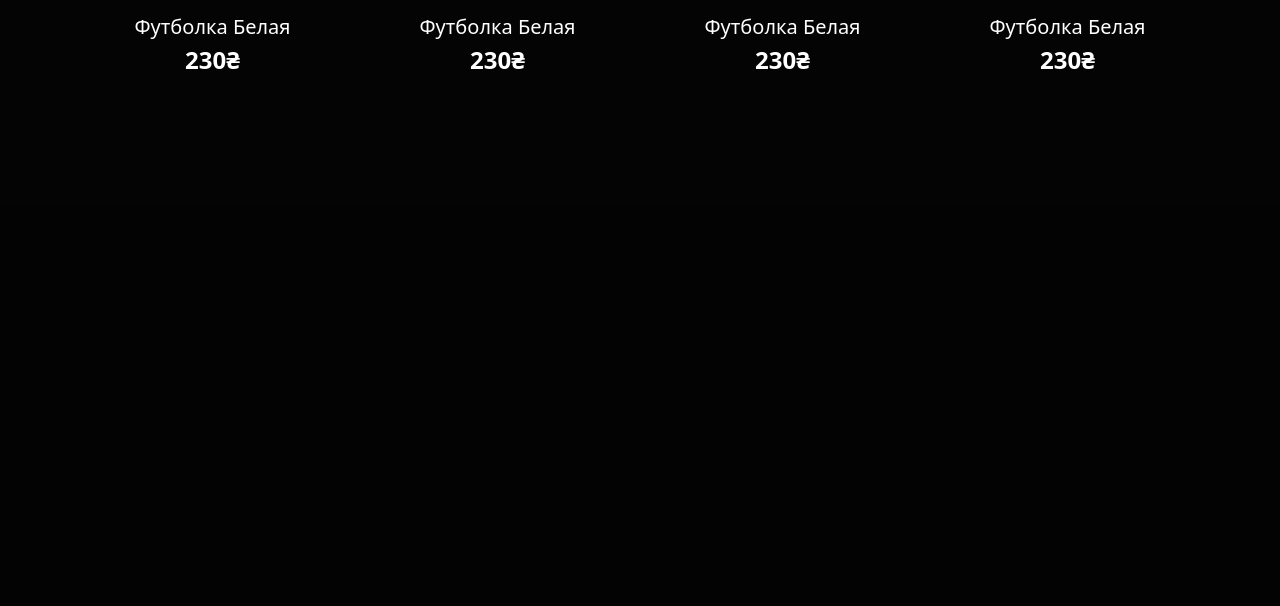
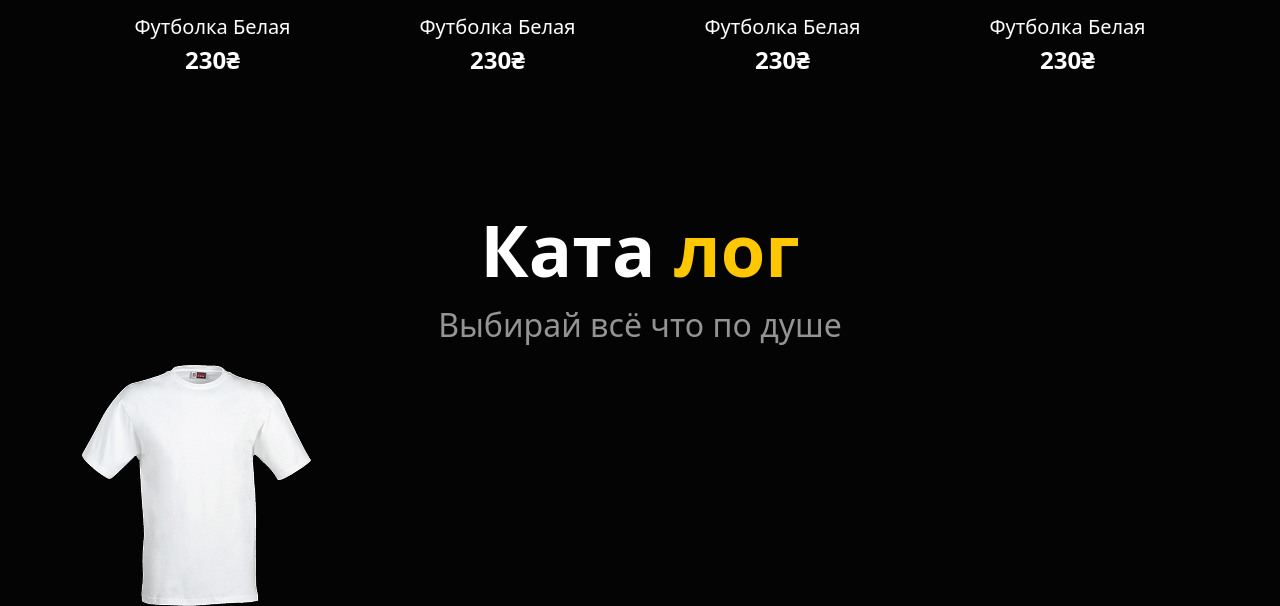
Before and after one commit to Zarina337/brandstore, a Django app: page / in a window 1280 px wide. Shown: the part 2020-2626 px from the top of the page. Before the commit the page ends 2089 px from the top, so only its background shows below. Run offline with Django 5.2, Linux system fonts and the light colour scheme; some libraries are stand-ins or nearby versions.

Commit message:
4nd commit

```diff
--- a/assets/css/main.css
+++ b/assets/css/main.css
@@ -143,3 +143,25 @@ body{
     }
 
 }
+
+
+.s4{
+
+.t1{
+    color: white;
+    font-size: 72px;
+    font-weight: 700;
+
+    span{
+        color: #FFC700;
+    }
+}
+.t2{
+    color:#949494;
+    font-size: 32px;
+    font-weight: 300;
+
+}
+
+
+}
--- a/assets/js/main.js
+++ b/assets/js/main.js
@@ -1,4 +1,4 @@
-function scrolltoleft(button){
+function scrolltoleft(button) {
     console.log(button)
     let wrapper = document.querySelector(`#${button.getAttribute('target')} .wrapper`)
     let w = wrapper.querySelector('.c-item').getBoundingClientRect().width
@@ -11,7 +11,7 @@ function scrolltoleft(button){
     });
 }
 
-function scrolltoRight(button){
+function scrolltoRight(button) {
     console.log(button)
     let wrapper = document.querySelector(`#${button.getAttribute('target')} .wrapper`)
     let w = wrapper.querySelector('.c-item').getBoundingClientRect().width
--- a/templates/base.html
+++ b/templates/base.html
@@ -12,7 +12,7 @@
     {% block content %}
 
     {% endblock %}
-    <script src="{static 'bootstrap/js/bootstrap.bumble'}"></script>
-    <script src="{static 'js/main.js}"></script>
+    <script src="{%static 'bootstrap/js/bootstrap.bundle.js'%}"></script>
+    <script src="{%static 'js/main.js'%}"></script>
 </body>
 </html>
--- a/templates/main.html
+++ b/templates/main.html
@@ -117,4 +117,16 @@
 
     </div>
 </section>
+
+<section class=" container s4">
+<h5 class="t1 text-center">Ката <span>лог</span></h5>
+<p class="t2 text-center">Выбирай всё что по душе</p>
+<div class="row">
+    <div class="col-4">
+        <div class="img-fluid">
+            <img src="{% static "img/t-shirt.png" %}" alt="">
+        </div>
+    </div>
+</div>
+</section>
 {% endblock %}
```
Also changed, not shown: static/css/main.css (+22 -0 lines). Lines whose indentation alone changed are shown as unchanged.
